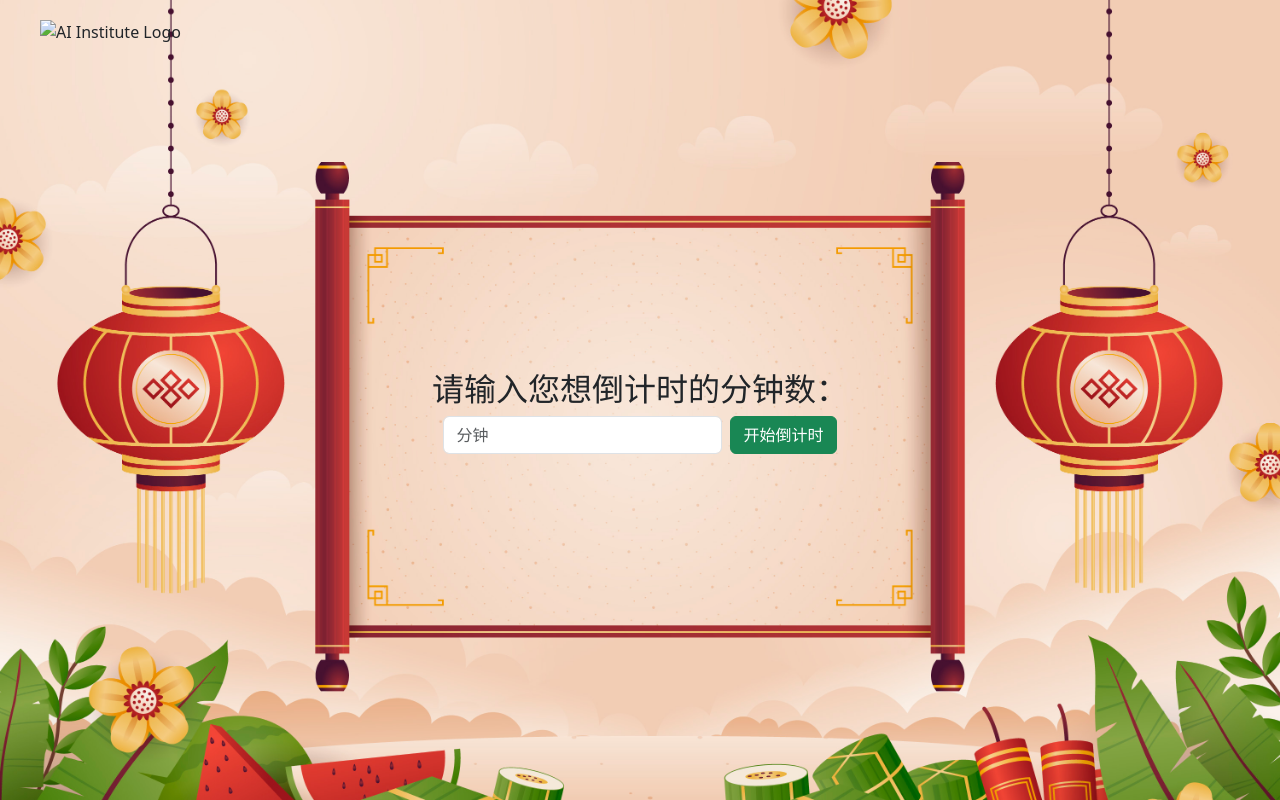
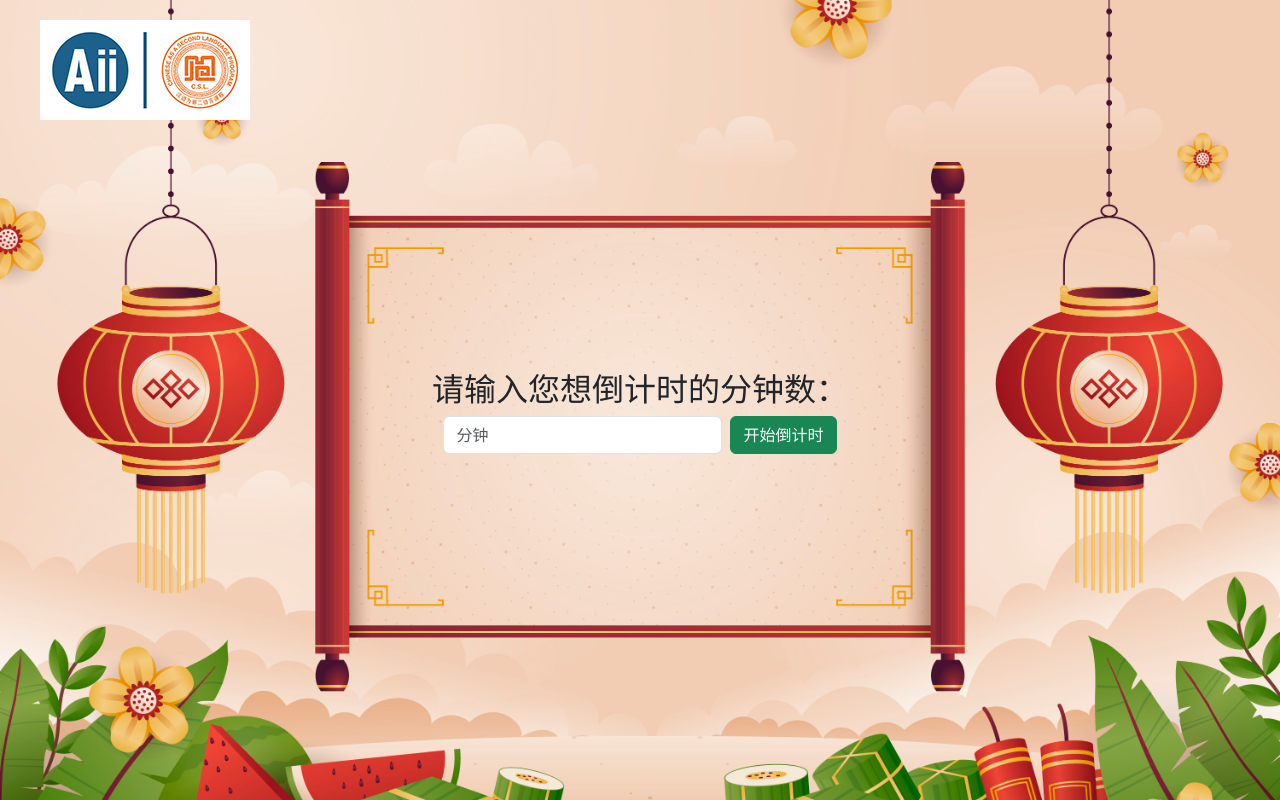
Before and after one commit to mengheak-smos/timer, a plain HTML site: page index.html in a window 1280 px wide. Drawn offline with nearby package versions, Linux system fonts and the light colour scheme.

Commit message:
Update index.html

```diff
--- a/index.html
+++ b/index.html
@@ -11,7 +11,7 @@
 </head>
 <body>
   <div class="image mb-4">
-    <img src="./image/aii-logo.png" alt="AI Institute Logo">
+    <img src="./aii-logo.png" alt="AI Institute Logo">
   </div>
 
   <div class="container text-center">
```
